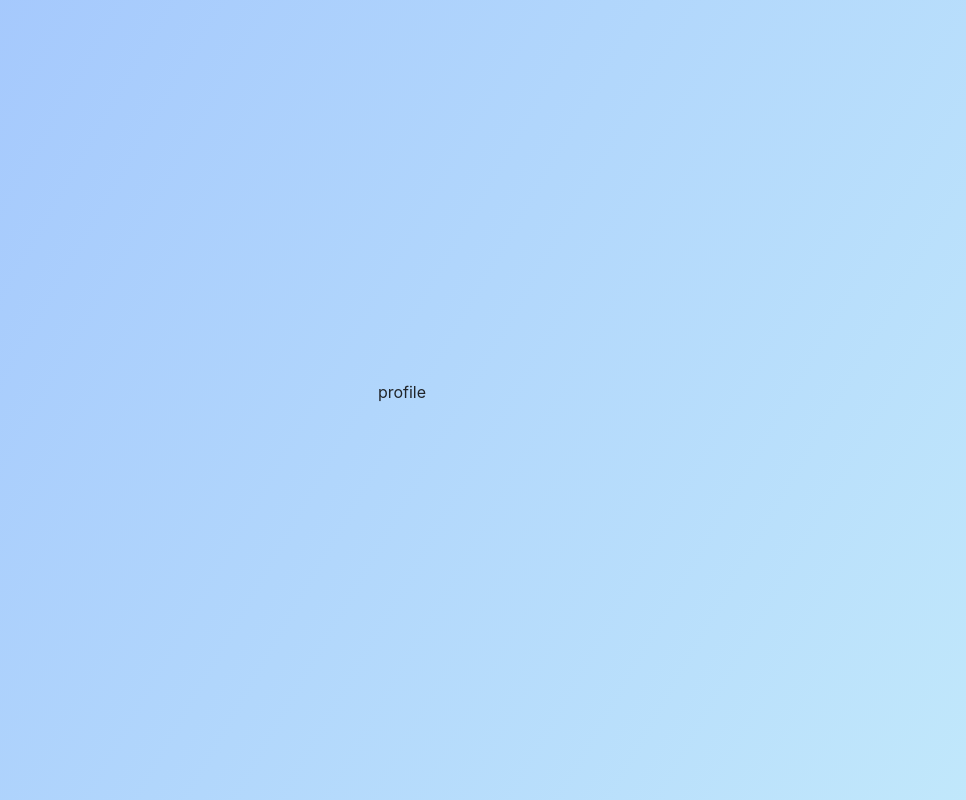
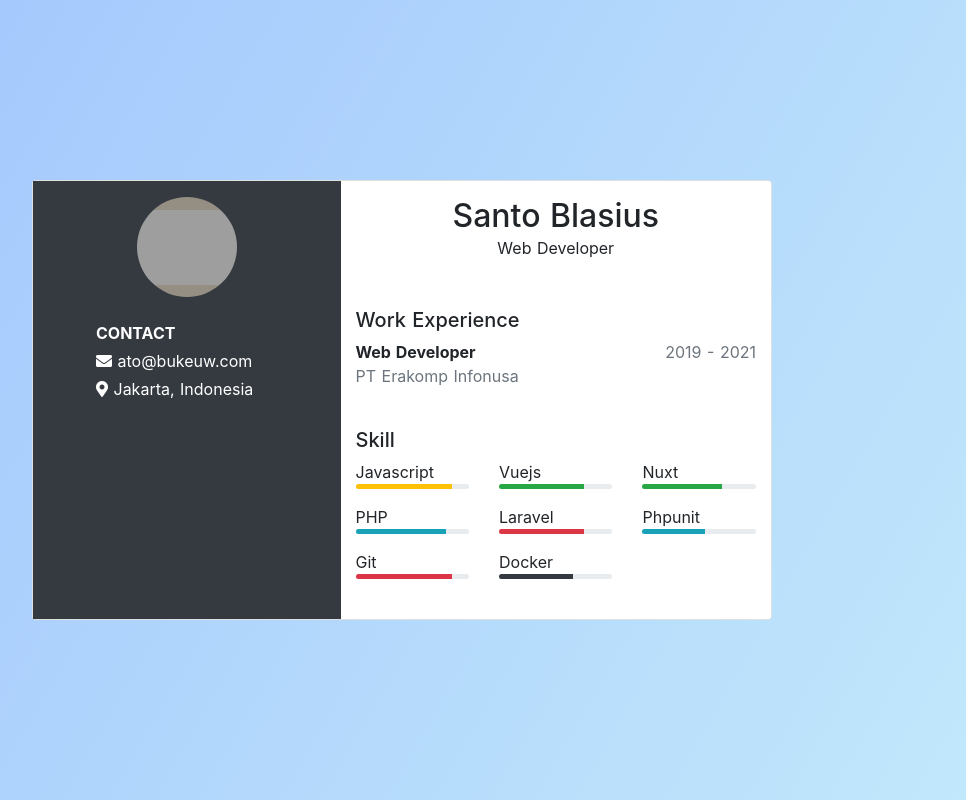
Before and after one commit to bukeuw/bukeuw_dot_com, a Nuxt app: page /profile in a window 1280 px wide. Shown: the whole page, without its empty margins (238-1204 px from the left). Built offline with nearby package versions, Linux system fonts and the light colour scheme; grey boxes are pictures that could not be loaded.

Commit message:
customize profile page

```diff
--- a/pages/profile.vue
+++ b/pages/profile.vue
@@ -1,9 +1,129 @@
 <template>
-  <div class="container">
-    <p>profile</p>
+  <div class="container row">
+    <div class="card col-8 mx-auto p-0 flex-row">
+      <div class="col-5 bg-dark text-white">
+        <div class="avatar rounded-circle mx-auto mt-3" />
+
+        <div class="contact text-left mt-4 px-5">
+          <p class="font-weight-bold mb-1">
+            CONTACT
+          </p>
+          <p class="mb-1">
+            <i class="fa fa-envelope" /> <a class="text-white" href="mailto:ato@bukeuw.com">ato@bukeuw.com</a>
+          </p>
+          <p>
+            <i class="fa fa-map-marker-alt" /> Jakarta, Indonesia
+          </p>
+        </div>
+      </div>
+      <div class="col-7 pt-3">
+        <div class="job-desc mb-5">
+          <h2 class="mb-0">
+            Santo Blasius
+          </h2>
+          <p class="sub-title">
+            Web Developer
+          </p>
+        </div>
+
+        <div class="experiences text-left mb-4">
+          <h5>Work Experience</h5>
+
+          <div class="item row">
+            <div class="col">
+              <p class="font-weight-bold mb-0">
+                Web Developer
+              </p>
+              <p class="text-muted">
+                PT Erakomp Infonusa
+              </p>
+            </div>
+            <div class="col">
+              <p class="float-right text-muted">
+                2019 - 2021
+              </p>
+            </div>
+          </div>
+        </div>
+
+        <div class="skills text-left mb-4">
+          <h5>Skill</h5>
+
+          <div class="item row">
+            <p class="col-4">
+              Javascript
+
+              <span class="progress" style="height: 5px">
+                <div class="progress-bar bg-warning" style="width: 85%" />
+              </span>
+            </p>
+            <p class="col-4">
+              Vuejs
+
+              <span class="progress" style="height: 5px">
+                <div class="progress-bar bg-success" style="width: 75%" />
+              </span>
+            </p>
+            <p class="col-4">
+              Nuxt
+
+              <span class="progress" style="height: 5px">
+                <div class="progress-bar bg-success" style="width: 70%" />
+              </span>
+            </p>
+            <p class="col-4">
+              PHP
+
+              <span class="progress" style="height: 5px">
+                <div class="progress-bar bg-info" style="width: 80%" />
+              </span>
+            </p>
+            <p class="col-4">
+              Laravel
+
+              <span class="progress" style="height: 5px">
+                <div class="progress-bar bg-danger" style="width: 75%" />
+              </span>
+            </p>
+            <p class="col-4">
+              Phpunit
+
+              <span class="progress" style="height: 5px">
+                <div class="progress-bar bg-info" style="width: 55%" />
+              </span>
+            </p>
+            <p class="col-4">
+              Git
+
+              <span class="progress" style="height: 5px">
+                <div class="progress-bar bg-danger" style="width: 85%" />
+              </span>
+            </p>
+            <p class="col-4">
+              Docker
+
+              <span class="progress" style="height: 5px">
+                <div class="progress-bar bg-dark" style="width: 65%" />
+              </span>
+            </p>
+          </div>
+        </div>
+      </div>
+    </div>
   </div>
 </template>
 
 <script>
 export default {}
 </script>
+
+<style scoped>
+.avatar {
+  width: 100px;
+  height: 100px;
+  background: url(~/assets/images/profile.jpg) center center;
+  background-size: contain;
+  background-repeat: no-repeat;
+  background-color: #958f83;
+}
+</style>
```
